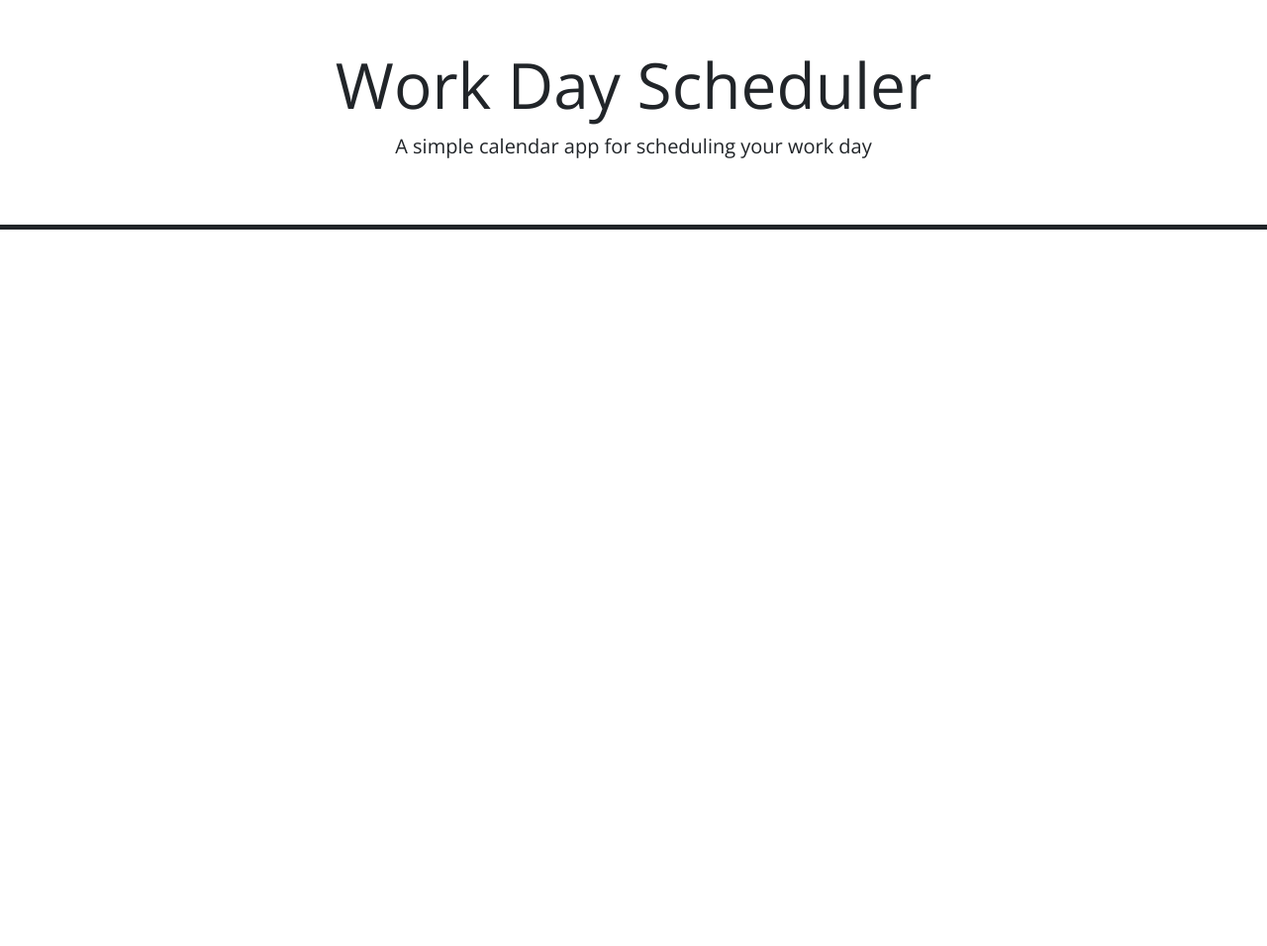
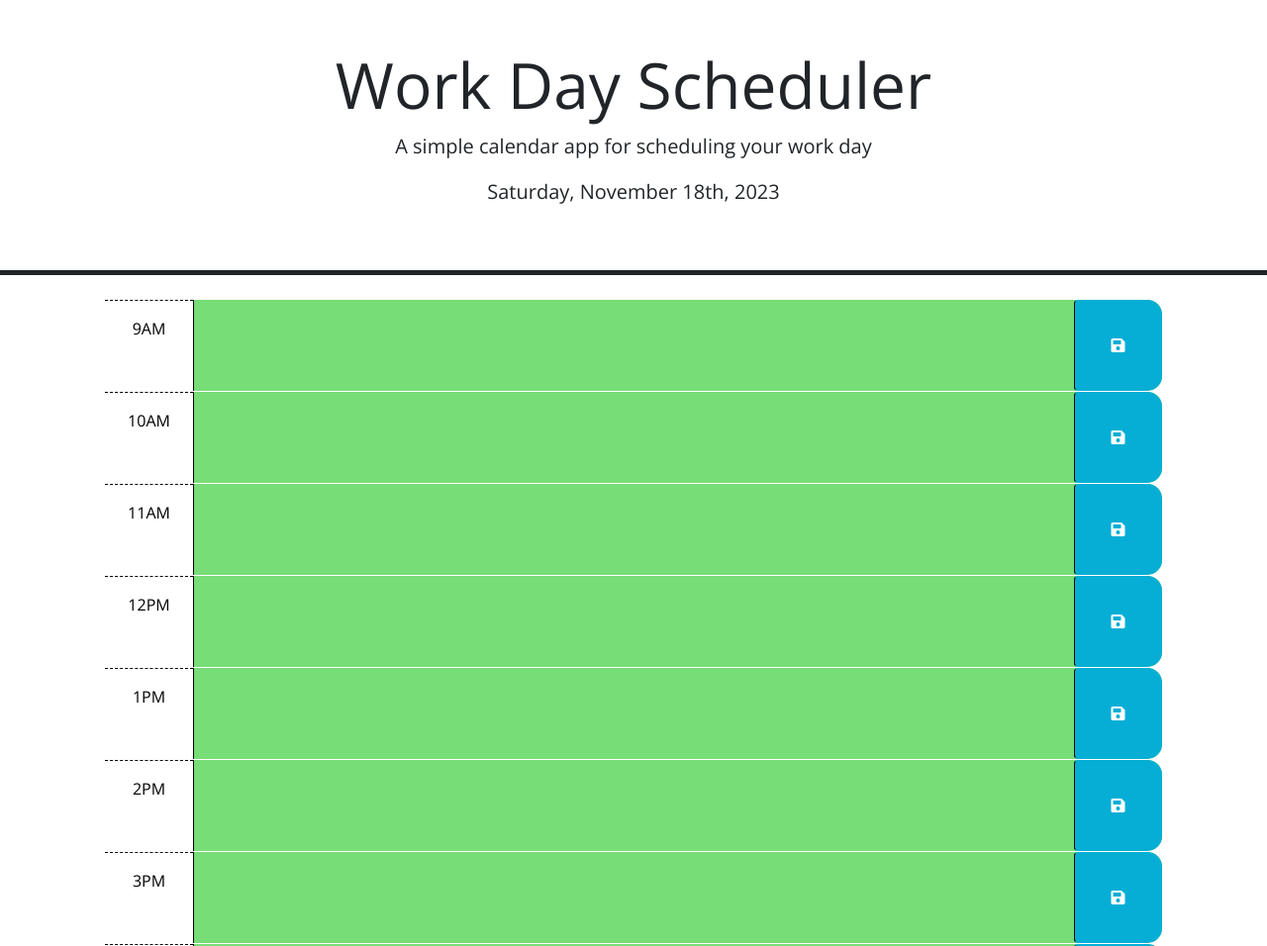
Before and after one commit to nickholder6425/Work-Day-Scheduler-Challenge-5, a plain HTML site: page index.html in a window 1280 px wide. Shown: the top 956 px of the page at 99% size. Before the commit the page ends 800 px from the top, so only its background shows below. Drawn offline with nearby package versions, Linux system fonts and the light colour scheme.

Commit message:
updated links in index.html

```diff
--- a/index.html
+++ b/index.html
@@ -9,7 +9,7 @@
   <link rel="stylesheet" href="https://use.fontawesome.com/releases/v5.8.1/css/all.css"
     integrity="sha384-50oBUHEmvpQ+1lW4y57PTFmhCaXp0ML5d60M1M7uH2+nqUivzIebhndOJK28anvf" crossorigin="anonymous" />
   <link href="https://fonts.googleapis.com/css?family=Open+Sans&display=swap" rel="stylesheet" />
-  <link rel="stylesheet" href="assets/css/style.css" />
+  <link rel="stylesheet" href="./assets/css/style.css" />
   <title>Work Day Scheduler</title>
 </head>
 
@@ -26,7 +26,7 @@
   <script src="https://cdn.jsdelivr.net/npm/dayjs@1.11.3/dayjs.min.js"
     integrity="sha256-iu/zLUB+QgISXBLCW/mcDi/rnf4m4uEDO0wauy76x7U=" crossorigin="anonymous"></script>
 
-  <script src="assets/scripts/script.js"></script>
+  <script src="./assets/js/script.js"></script>
 </body>
 
 </html>
```
